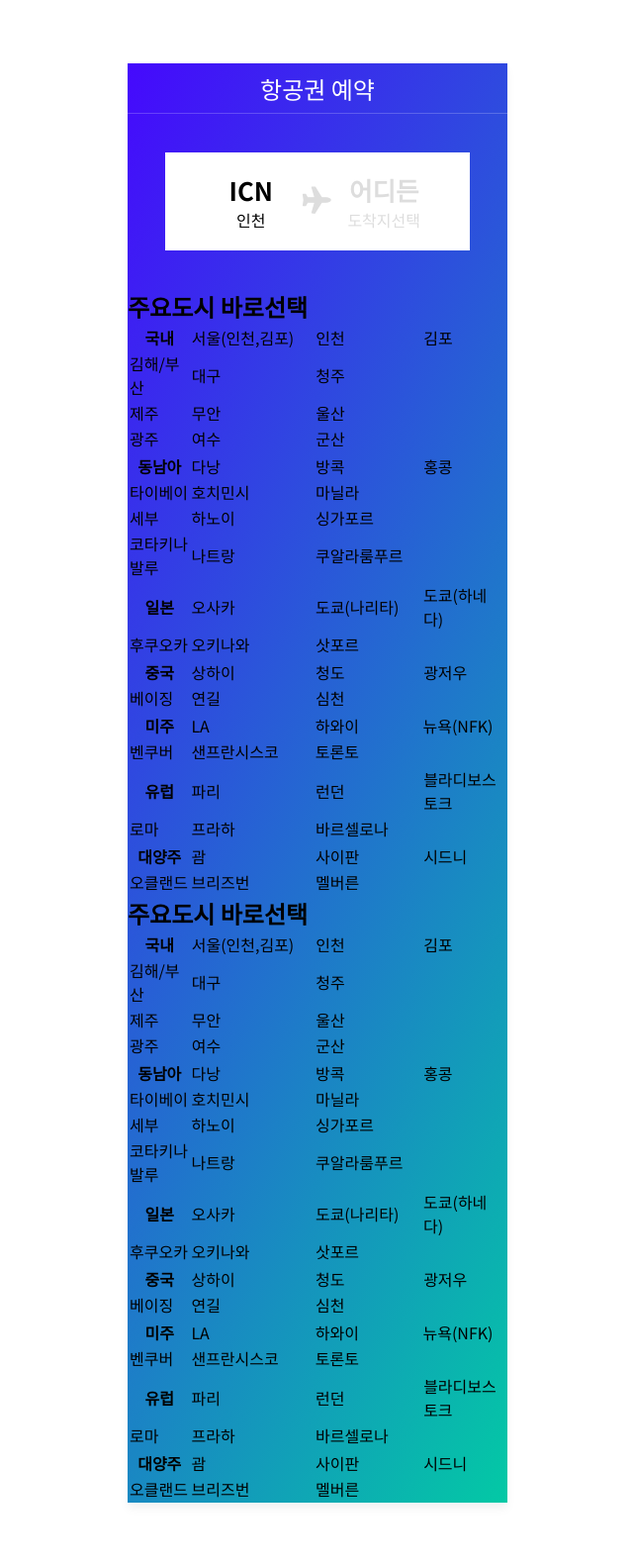
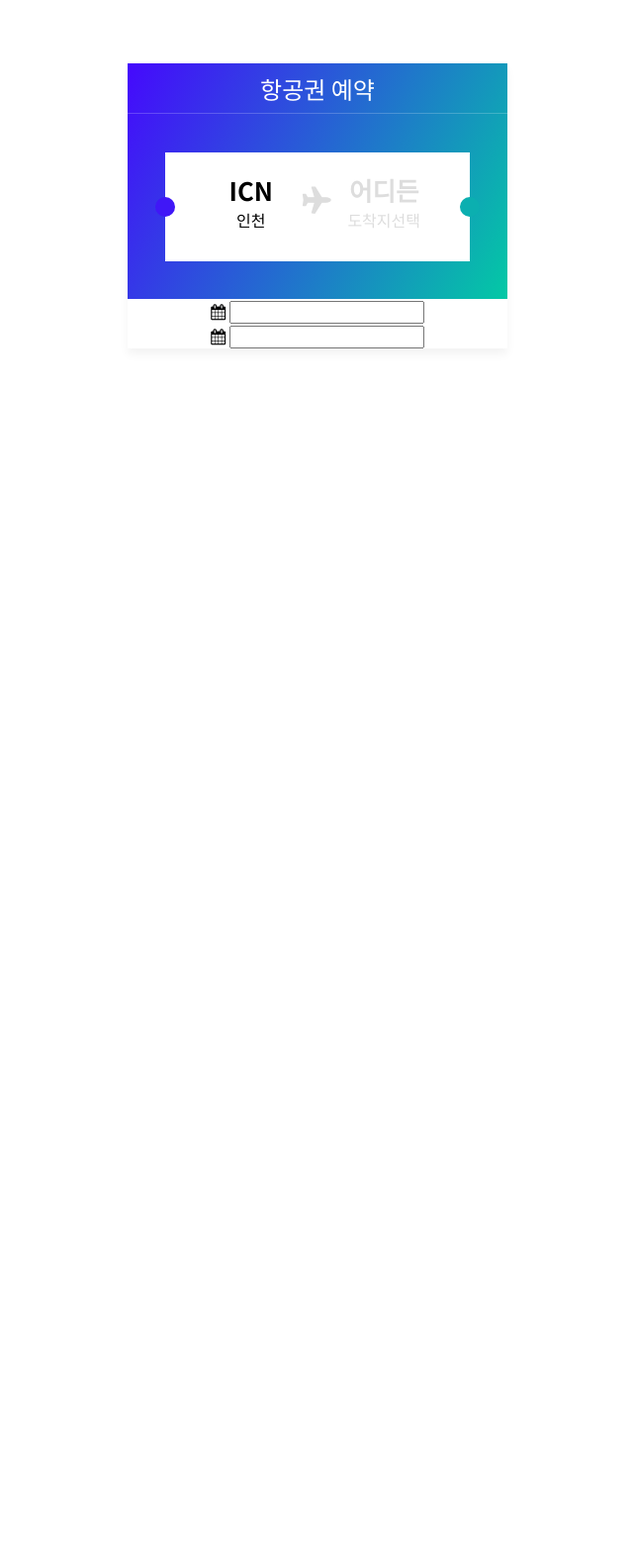
Before and after one commit to soyeonKim9104/sparta-7th, a Flask app: page / in a window 1280 px wide. Shown: the whole page at 99% size, without its empty margins (319-959 px from the left). After the commit the page ends 352 px from the top, so only its background shows below. Run offline with Flask 2, Linux system fonts and the light colour scheme; some libraries are stand-ins or nearby versions.

Commit message:
2020-04-17

```diff
--- a/myproject/static/index.css
+++ b/myproject/static/index.css
@@ -14,7 +14,7 @@ a {
     text-decoration: none;
 }
 
-caption {
+caption, .close {
     overflow: hidden;
     width: 0;
     height: 0;
@@ -54,11 +54,38 @@ h1 {
 }
 
 .header .city {
-    overflow: hidden;
+    position: relative;
     width: 80%;
     background: #fff;
     margin: 10% auto;
     padding: 5%;
+    height: 110px;
+}
+
+.header .city::before {
+    content: '';
+    display: block;
+    position: absolute;
+    top: 50%;
+    left: -10px;
+    width: 20px;
+    height: 20px;
+    border-radius: 100%;
+    background: #4017f7;
+    transform: translateY(-50%);
+}
+
+.header .city::after {
+    content: '';
+    display: block;
+    position: absolute;
+    top: 50%;
+    right: -10px;
+    width: 20px;
+    height: 20px;
+    border-radius: 100%;
+    background: #0bafb0;
+    transform: translateY(-50%);
 }
 
 .header .city li {
@@ -69,6 +96,8 @@ h1 {
 
 .header .city li a {
     text-align: center;
+    display: block;
+    cursor: pointer;
 }
 
 .header .city li a .eng {
@@ -78,9 +107,6 @@ h1 {
 
 .header .city li a .kor {
     font-size: 1em;
-}
-
-.header .city li:last-child {
 }
 
 .header .city li:last-child::before {
@@ -102,3 +128,81 @@ h1 {
 .header .city li a[data-sel="base"] {
     color: #ddd;
 }
+
+#in-con, #out-con {
+    display: none;
+}
+
+.contents .loca_list {
+    background: #fff;
+    width: 80%;
+    padding: 4%;
+    position: absolute;
+    margin: 0 auto;
+    top: 83%;
+    left: 10%;
+    border: 1px solid #eee;
+    box-shadow: 0px 6px 9px rgba(0,0,0,0.05);
+}
+
+.contents .loca_list h2 {
+    font-size: 14px;
+    margin-bottom: 6px;
+}
+
+.contents .loca_list table {
+    border: 1px solid #eee;
+    font-size: 0;
+}
+
+.contents .loca_list table + table {
+    border-top: none;
+}
+
+.contents .loca_list tbody tr th {
+    font-size: 12px;
+    background: #fafafa;
+}
+
+.contents .loca_list tbody tr td {
+    font-size: 12px;
+    padding: 3px 5px;
+}
+
+.contents .loca_list tbody tr td:hover {
+    background: #e6f4ff;
+}
+
+.contents .loca_list .close {
+    position: absolute;
+    overflow: visible;
+    width: 20px;
+    height: 20px;
+    top: 10px;
+    right: 10px;
+    text-align: center;
+}
+
+.contents .loca_list .close::before {
+    content: '';
+    display: block;
+    position: absolute;
+    top: 50%;
+    left: 50%;
+    width: 16px;
+    height: 1px;
+    background: #000;
+    transform: translate(-50%, -50%) rotate(45deg);
+}
+
+.contents .loca_list .close::after {
+    content: '';
+    display: block;
+    position: absolute;
+    top: 50%;
+    left: 50%;
+    width: 16px;
+    height: 1px;
+    background: #000;
+    transform: translate(-50%, -50%) rotate(-45deg);
+}
--- a/myproject/templates/index.html
+++ b/myproject/templates/index.html
@@ -4,11 +4,14 @@
     <meta charset="UTF-8">
     <meta name="viewport" content="width=<device-width>, initial-scale=1.0">
     <title>Document</title>
-    <script src="https://ajax.googleapis.com/ajax/libs/jquery/3.4.1/jquery.min.js"></script>
     <!--<link rel="stylesheet" href="{{ url_for('static', filename='index.css') }}">-->
     <link href="https://fonts.googleapis.com/css2?family=Noto+Sans+KR:wght@100;300;400;500;700;900&display=swap" rel="stylesheet">
     <link rel="stylesheet" type="text/css" href="https://maxcdn.bootstrapcdn.com/font-awesome/4.7.0/css/font-awesome.min.css">
+    <link rel="stylesheet" href="http://code.jquery.com/ui/1.8.18/themes/base/jquery-ui.css" type="text/css" />
     <link rel="stylesheet" href="../static/index.css">
+
+    <script src="http://ajax.googleapis.com/ajax/libs/jquery/1.7.1/jquery.min.js"></script>
+    <script src="http://code.jquery.com/ui/1.8.18/jquery-ui.min.js"></script>
 </head>
 <body>
     <script>
@@ -33,17 +36,17 @@
             <h1>항공권 예약</h1>
             <ul class="city">
                 <li id="in">
-                    <a href="#" class="default">
+                    <a onclick="air_in()" class="default">
                         <div class="eng">ICN</div>
                         <div class="kor">인천</div>
                     </a>
                 </li>
                 <li id="out">
-                    <a href="#" data-sel="select">
+                    <a onclick="air_out()" data-sel="select">
                         <div class="eng">ICN</div>
                         <div class="kor">인천</div>
                     </a>
-                    <a href="#" data-sel="base">
+                    <a onclick="air_out()" data-sel="base">
                         <div class="eng">어디든</div>
                         <div class="kor">도착지선택</div>
                     </a>
@@ -53,6 +56,7 @@
                 <div id="in-con">
                     <div class="loca_list">
                         <h2>주요도시 바로선택</h2>
+                        <i class="close" onclick="air_in()"><span class="hidden">닫기</span></i>
                         <table>
                             <caption>주요도시 바로선택</caption>
                             <colgroup>
@@ -62,8 +66,8 @@
                                 <col style="width:85px">
                             </colgroup>
                             <tbody>
-                                <tr rowspan="4">
-                                    <th class="classification">국내</th>
+                                <tr>
+                                    <th rowspan="4" class="classification">국내</th>
                                     <td><a href="#">서울(인천,김포)</a></td>
                                     <td><a href="#">인천</a></td>
                                     <td><a href="#">김포</a></td>
@@ -94,8 +98,8 @@
                                 <col style="width:85px">
                             </colgroup>
                             <tbody>
-                                <tr rowspan="4">
-                                    <th class="classification">동남아</th>
+                                <tr>
+                                    <th rowspan="4" class="classification">동남아</th>
                                     <td><a href="#">다낭</a></td>
                                     <td><a href="#">방콕</a></td>
                                     <td><a href="#">홍콩</a></td>
@@ -126,8 +130,8 @@
                                 <col style="width:85px">
                             </colgroup>
                             <tbody>
-                                <tr rowspan="4">
-                                    <th class="classification">일본</th>
+                                <tr>
+                                    <th rowspan="4" class="classification">일본</th>
                                     <td><a href="#">오사카</a></td>
                                     <td><a href="#">도쿄(나리타)</a></td>
                                     <td><a href="#">도쿄(하네다)</a></td>
@@ -148,8 +152,8 @@
                                 <col style="width:85px">
                             </colgroup>
                             <tbody>
-                                <tr rowspan="2">
-                                    <th class="classification">중국</th>
+                                <tr>
+                                    <th rowspan="2" class="classification">중국</th>
                                     <td><a href="#">상하이</a></td>
                                     <td><a href="#">청도</a></td>
                                     <td><a href="#">광저우</a></td>
@@ -170,8 +174,8 @@
                                 <col style="width:85px">
                             </colgroup>
                             <tbody>
-                                <tr rowspan="2">
-                                    <th class="classification">미주</th>
+                                <tr>
+                                    <th rowspan="2" class="classification">미주</th>
                                     <td><a href="#">LA</a></td>
                                     <td><a href="#">하와이</a></td>
                                     <td><a href="#">뉴욕(NFK)</a></td>
@@ -192,8 +196,8 @@
                                 <col style="width:85px">
                             </colgroup>
                             <tbody>
-                                <tr rowspan="2">
-                                    <th class="classification">유럽</th>
+                                <tr>
+                                    <th rowspan="2" class="classification">유럽</th>
                                     <td><a href="#">파리</a></td>
                                     <td><a href="#">런던</a></td>
                                     <td><a href="#">블라디보스토크</a></td>
@@ -214,8 +218,8 @@
                                 <col style="width:85px">
                             </colgroup>
                             <tbody>
-                                <tr rowspan="2">
-                                    <th class="classification">대양주</th>
+                                <tr>
+                                    <th rowspan="2" class="classification">대양주</th>
                                     <td><a href="#">괌</a></td>
                                     <td><a href="#">사이판</a></td>
                                     <td><a href="#">시드니</a></td>
@@ -233,6 +237,7 @@
                 <div id="out-con">
                     <div class="loca_list">
                         <h2>주요도시 바로선택</h2>
+                        <i class="close" onclick="air_out()"><span class="hidden">닫기</span></i>
                         <table>
                             <caption>주요도시 바로선택</caption>
                             <colgroup>
@@ -242,8 +247,8 @@
                                 <col style="width:85px">
                             </colgroup>
                             <tbody>
-                                <tr rowspan="4">
-                                    <th class="classification">국내</th>
+                                <tr>
+                                    <th rowspan="4" class="classification">국내</th>
                                     <td><a href="#">서울(인천,김포)</a></td>
                                     <td><a href="#">인천</a></td>
                                     <td><a href="#">김포</a></td>
@@ -274,8 +279,8 @@
                                 <col style="width:85px">
                             </colgroup>
                             <tbody>
-                                <tr rowspan="4">
-                                    <th class="classification">동남아</th>
+                                <tr>
+                                    <th rowspan="4" class="classification">동남아</th>
                                     <td><a href="#">다낭</a></td>
                                     <td><a href="#">방콕</a></td>
                                     <td><a href="#">홍콩</a></td>
@@ -306,8 +311,8 @@
                                 <col style="width:85px">
                             </colgroup>
                             <tbody>
-                                <tr rowspan="4">
-                                    <th class="classification">일본</th>
+                                <tr>
+                                    <th rowspan="4" class="classification">일본</th>
                                     <td><a href="#">오사카</a></td>
                                     <td><a href="#">도쿄(나리타)</a></td>
                                     <td><a href="#">도쿄(하네다)</a></td>
@@ -328,8 +333,8 @@
                                 <col style="width:85px">
                             </colgroup>
                             <tbody>
-                                <tr rowspan="2">
-                                    <th class="classification">중국</th>
+                                <tr>
+                                    <th rowspan="2" class="classification">중국</th>
                                     <td><a href="#">상하이</a></td>
                                     <td><a href="#">청도</a></td>
                                     <td><a href="#">광저우</a></td>
@@ -350,8 +355,8 @@
                                 <col style="width:85px">
                             </colgroup>
                             <tbody>
-                                <tr rowspan="2">
-                                    <th class="classification">미주</th>
+                                <tr>
+                                    <th rowspan="2" class="classification">미주</th>
                                     <td><a href="#">LA</a></td>
                                     <td><a href="#">하와이</a></td>
                                     <td><a href="#">뉴욕(NFK)</a></td>
@@ -372,8 +377,8 @@
                                 <col style="width:85px">
                             </colgroup>
                             <tbody>
-                                <tr rowspan="2">
-                                    <th class="classification">유럽</th>
+                                <tr>
+                                    <th rowspan="2" class="classification">유럽</th>
                                     <td><a href="#">파리</a></td>
                                     <td><a href="#">런던</a></td>
                                     <td><a href="#">블라디보스토크</a></td>
@@ -394,8 +399,8 @@
                                 <col style="width:85px">
                             </colgroup>
                             <tbody>
-                                <tr rowspan="2">
-                                    <th class="classification">대양주</th>
+                                <tr>
+                                    <th rowspan="2" class="classification">대양주</th>
                                     <td><a href="#">괌</a></td>
                                     <td><a href="#">사이판</a></td>
                                     <td><a href="#">시드니</a></td>
@@ -410,6 +415,24 @@
                     </div>
                 </div><!--e:out airline-->
             </div>
+        </div><!--e: header-->
+        <div class="calendar">
+            <!--가는날-->
+            <div class="option">
+                <i class="fa fa-calendar"></i>
+                <input type="text" id="togoDatepicker">
+            </div>
+            <!--오는날-->
+            <div class="option">
+                <i class="fa fa-calendar"></i>
+                <input type="text" id="comeDatepicker">
+            </div>
+        </div><!--e: calendar-->
+
+        <div class="testxml">
+
         </div>
     </div>
+
+<script src="../static/script.js"></script>
 </html>
```
Also changed, not shown: myproject/airline.py (+19 -4 lines), myproject/static/script.js (added, +35 -0 lines).
